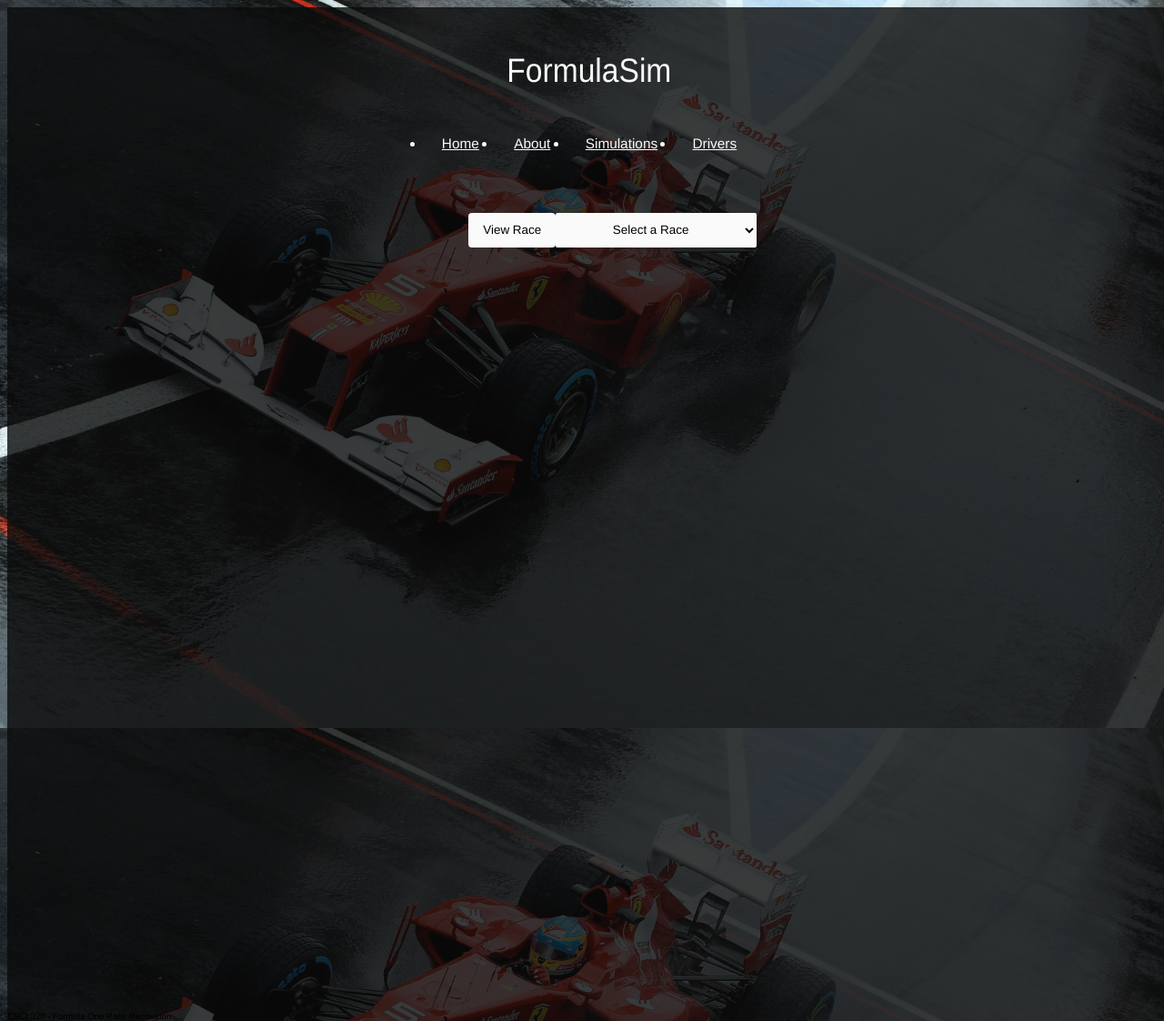
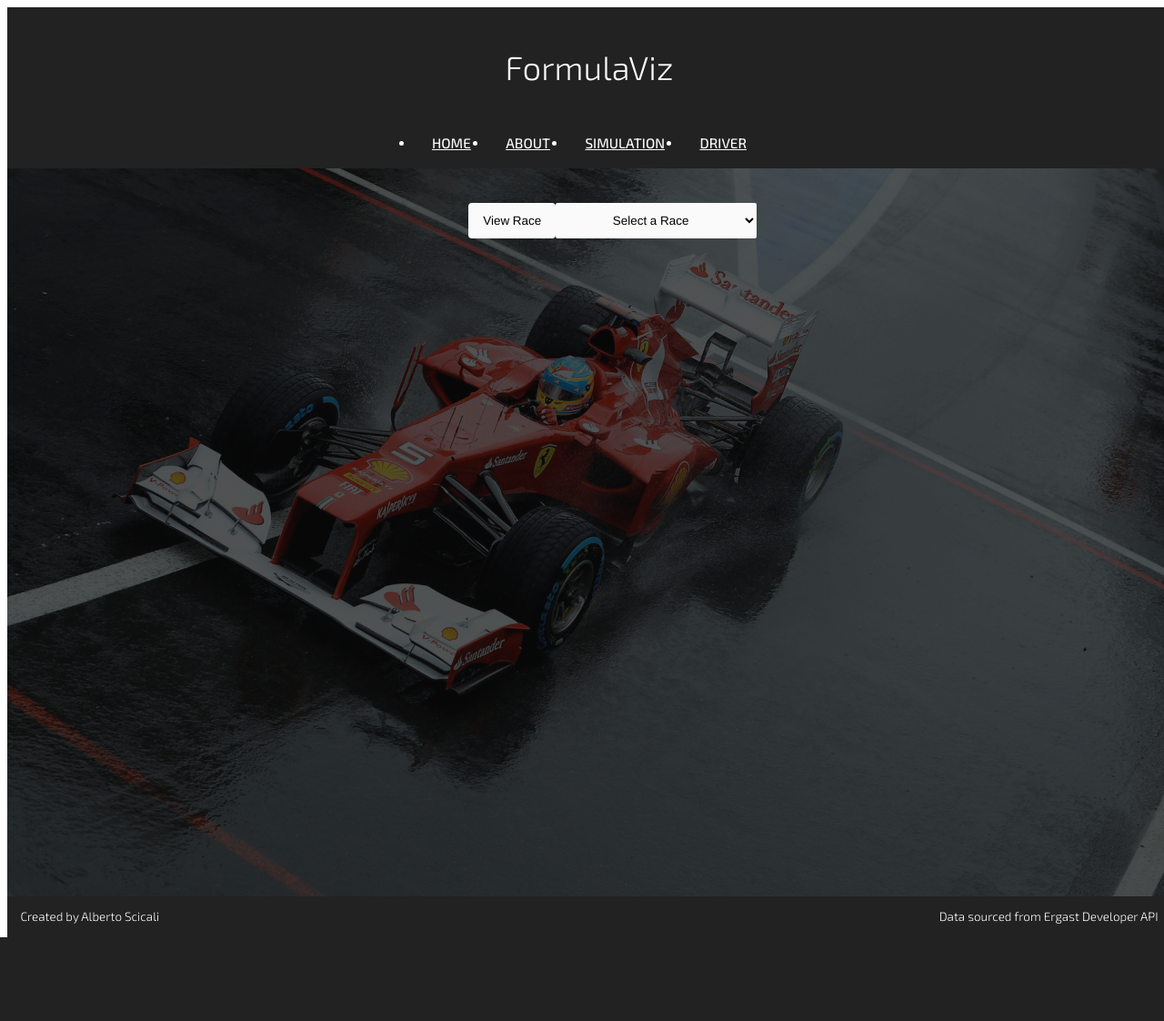
Before and after one commit to Ciccio99/FormulaSim, a Django app: page /simulations in a window 1280 px wide. Shown: the whole page at 91% size. After the commit the page ends 1030 px from the top, so only its background shows below. Run offline with Django 3.2, Linux system fonts and the light colour scheme; data that the repository does not hold is empty; parts of the project's set-up code (start-up, migrations or seed data) failed here and were passed over; some libraries are stand-ins or nearby versions.

Commit message:
Pretties stuff

```diff
--- a/formulaSite/formulaSim/static/formulaSim/driverStyle.css
+++ b/formulaSite/formulaSim/static/formulaSim/driverStyle.css
@@ -2,7 +2,6 @@
 .Patients-Container{
 	height: 100%;
 	width: 100%;
-	margin: 2rem auto 0 auto;
 	display: -webkit-box;      /* OLD - iOS 6-, Safari 3.1-6 */
 	display: -moz-box;         /* OLD - Firefox 19- (buggy but mostly works) */
 	display: -ms-flexbox;      /* TWEENER - IE 10 */
--- a/formulaSite/formulaSim/static/formulaSim/styles.css
+++ b/formulaSite/formulaSim/static/formulaSim/styles.css
@@ -1,49 +1,74 @@
 @import url('resetStyle.css');
-
+@import url(http://fonts.googleapis.com/css?family=Exo+2:400,500,700,300);
 
 
 html {
 	height: 100%;
 	width: 100%;
 	font-size: 60%;
-	font-family: "Helvetica Neu", Helvetica, Arial, sans-serif;
+	font-family: 'Exo 2', Helvetica, Arial, sans-serif;
+}
+
+h1{
+	font: normal 300 3.5rem 'Exo 2',Helvetica, Arial, sans-serif;
+	color: #FAFAFA;
+
+}
+
+h4{
+	font: normal 300 2rem 'Exo 2',Helvetica, Arial, sans-serif;
+	color: #FAFAFA;
+}
+
+header{
+	width: 100%;
+	background-color: rgba(10, 10, 10, .9);
+}
+
+body {
+	width: 100%;
+	height: 100%;
+
+}
+
+footer{
+	font: normal 300 1.4rem 'Exo 2',Helvetica, Arial, sans-serif;
+	color: #FAFAFA;
+	background-color: rgba(10, 10, 10, .9);
+	box-sizing: border-box;
+	padding: 1.5rem;
+}
+
+#Central_Content_Container{
+	width: 100%;
+	height: 100%;
 	background: url("images/f1_ferrari_bg.jpg") no-repeat center center fixed;
 	-webkit-background-size: cover;
 	-moz-background-size: cover;
 	-o-background-size: cover;
 	background-size: cover;
-
-
 }
 
-h1{
-	font: normal 300 3.5rem Helvetica, Arial, sans-serif;
-	color: #FAFAFA;
-
-}
-
-h4{
-	font: normal 300 2rem Helvetica, Arial, sans-serif;
-	color: #FAFAFA;
-}
-
-header{
-	width: 100%;
-
+.btn-transitions{
+	-webkit-transition: all 0.2s;
+  	-moz-transition: all 0.2s;
+  	-ms-transition: all 0.2s;
+  	-o-transition: all 0.2s;
+  	transition: all 0.2s;
 }
 
 
 
 .site-title-container{
-	font: normal 500 3.5rem Helvetica, Arial, sans-serif;
+
 	box-sizing: border-box;
-	padding: 3rem 2rem 1rem 2rem;
+	padding: 2rem 2rem 1rem 2rem;
 	margin: 0 auto 0 auto;
 	text-align: center;
 }
 
 .header-title{
-	transform: scaleY(1.1);
+	font: normal 300 3.8rem 'Exo 2', Arial, sans-serif;
 }
 
 .formulaSim-logo{
@@ -53,12 +78,9 @@ header{
 	display: inline-block;
 }
 
-header nav{
-	margin-bottom: 3rem;
-}
 
 .nav-menu-list{
-	font: normal 500 1.6rem Helvetica, Arial, sans-serif;
+	font: normal 500 1.6rem 'Exo 2', Arial, sans-serif;
 	color: #FAFAFA;
 	width: 40%;
 	margin: 0 auto 0 auto;
@@ -76,21 +98,22 @@ header nav{
 }
 
 .menu-list-button:hover{
-	color: #e6e6e6;
+	color: #7D7B7B;
 }
 
 
-body {
-	width: 100%;
-	background-color: rgba(10, 10, 10, .8);
-}
+
+
+
+
+
 
 .race-form-container{
 	width: 100%;
 	display: flex;
 	justify-content: center;
 	box-sizing: border-box;
-	padding: 1rem 2rem 2rem 2rem;
+	padding: 3rem 2rem 2rem 2rem;
 }
 
 .race-form-container h4{
@@ -128,6 +151,15 @@ body {
 	box-shadow: 0 0 8px rgba(255, 255, 255, 1);
 }
 
+.form-error-message{
+	font: normal 500 1.4rem Helvetica, Arial, sans-serif;
+	color: #FAFAFA;
+	width: 100%;
+	display: block;
+	text-align: center;
+	margin: .5rem 0 0 0;
+}
+
 .view-race-btn{
 	font: normal 500 1.4rem Helvetica, Arial, sans-serif;
 	background-color: #FAFAFA;
@@ -142,7 +174,7 @@ body {
 }
 
 .view-race-btn:hover{
-	background-color: #e6e6e6;
+	background-color: #7D7B7B;
 
 }
 
@@ -152,6 +184,11 @@ body {
 }
 
 
+.semi-transparent-div{
+	height: 100%;
+	background-color: rgba(10, 10, 10, .7);
+
+}
 
 .race-title-container{
 	color: #fafafa;
@@ -167,7 +204,7 @@ body {
 	box-sizing: border-box;
 	padding: 2rem;
 	margin: 0 auto 0 auto;
-	width: 26rem;
+	width: 36rem;
 	text-align: center;
 }
 .slider-holder label{
@@ -176,6 +213,26 @@ body {
 
 .slider-labels{
 	font: normal 500 1.4rem Helvetica, Arial, sans-serif;
+}
+
+.simulation-btns{
+	font: normal 500 1.4rem Helvetica, Arial, sans-serif;
+	background-color: #FAFAFA;
+	outline: none 0;
+	border: none;
+	border-radius: 4px;
+	box-sizing: border-box;
+	padding: 1rem;
+	cursor: pointer;
+	width: 8rem;
+	height: 4rem;
+	display: inline-block;
+	float: left;
+}
+
+.simulation-btns:hover{
+	color: #e6e6e6;
+
 }
 
 
@@ -233,3 +290,7 @@ body {
 	box-sizing: border-box;
 	padding: 2rem;
 }
+
+.source-footer{
+	float: right;
+}
--- a/formulaSite/formulaSim/templates/formulaSim/home.html
+++ b/formulaSite/formulaSim/templates/formulaSim/home.html
@@ -13,28 +13,31 @@
 		<header>
 
 			<div class='site-title-container'>
-				<h1 class='header-title'>FormulaSim</h1>
+				<h1 class='header-title'>FormulaViz</h1>
 			</div>
 			<nav>
 				<ul class='nav-menu-list'>
-					<li><a class='menu-list-button' href="/">Home</a></li>
-					<li><a class='menu-list-button' href="#">About</a></li>
-					<li><a class='menu-list-button' href="/simulations">Simulations</a></li>
-					<li><a class='menu-list-button' href="drivers">Drivers</a></li>
+					<li><a class='menu-list-button btn-transitions' href="/">HOME</a></li>
+					<li><a class='menu-list-button btn-transitions' href="#">ABOUT</a></li>
+					<li><a class='menu-list-button btn-transitions' href="/simulations">SIMULATION</a></li>
+					<li><a class='menu-list-button btn-transitions' href="drivers">DRIVER</a></li>
 				</ul>
 			</nav>
 		</header>
-		{% block mainContentBlock %}
-			<div id='Home_Content_Container'>
+		<div id='Central_Content_Container'>
+			{% block mainContentBlock %}
+			<h1>Reimagining F1 Visualizations & Data</h1>
+
+
+			{% endblock mainContentBlock %}
+		</div>
+		<footer>
+			<div class="inner">
+				<span class='authore-footer footer-content'>Created by Alberto Scicali</span>
+				<span class='source-footer footer-content'>Data sourced from Ergast Developer API</span>
 			</div>
-
-		{% endblock mainContentBlock %}
-
+    	</footer>
 	</body>
 
-	<footer>
-			<div class="inner">
-				CSCI 320 - Formula One Race Recreation
-			</div>
-    </footer>
+
 </html>
--- a/formulaSite/formulaSim/templates/formulaSim/raceSim.html
+++ b/formulaSite/formulaSim/templates/formulaSim/raceSim.html
@@ -8,21 +8,24 @@
 {% endblock extraLinksBlock %}
 
 {% block mainContentBlock %}
+	<div class='semi-transparent-div'>
 		<div class='race-form-container'>
 			<form class='get-race-form' method='POST' action="{% url 'formulaSim.views.raceSim' %}" enctype="multipart/form-data">
 				{% csrf_token %}
-			<span>{{ errorMessage }}</span>
+
 				<ul>
-				<li class='sim-form-items'><button class='view-race-btn' type="submit" name="submit" value="View Race">View Race</button></li>
+					<li class='sim-form-items'>
+						<button class='view-race-btn btn-transitions' type="submit" name="submit" value="View Race">View Race</button>
+					</li>
 					<li class='sim-form-items'>{{ the_form.selectRace }}</li>
-
 				</ul>
+				<span class='form-error-message'>{{ errorMessage }}</span>
 			</form>
 		</div>
 		<div class='main-content-container'>
 
 			<div class='race-info-container'>
-
+				{% if begin_simulation %}
 					{% if race %}
 
 						<div class='race-title-container'>
@@ -50,18 +53,23 @@
 
 				<div class='canvas-container'>
 
-			{% if begin_simulation %}
+
 						<div class='slider-holder'>
 							<label for=fader>Simulation Speed</label>
+							<button class='simulation-btns btn-transitions' type="button" name="button" value="Start" onclick='startSimulation()'>Start</button>
 							<span class='slider-labels'>Slow</span>
-					<input type=range min=1 max=10000 value=5000 id='sim-speed-slider' oninput="outputUpdate(value)">
+							<input type=range min=1 max=10000 value=1000 id='sim-speed-slider'>
 							<span class='slider-labels'>Fast</span>
 						</div>
-			{% endif %}
+
+
+
 
 					<canvas id="c" width="770" height="770">
 						Your browser does not support the HTML5 canvas.
 					</canvas>
+				{% endif %}
+			</div>
 		</div>
 	</div>
 	{% if begin_simulation %}
@@ -73,9 +81,8 @@
 
 			// List of color variables for racers to choose from
 			var driverColorSpectrum = ['#F8C677', '#5F7BB7', '#F34A35', '#B81C46', '#2DD692', '#F9E671', '#FFAC43',
-			'#F36B76',
-			'#FF005C', '#2DA570', '#FEBE18', '#FF6B00', '#F35260', '#FC000F', '#2DD070', '#7F89AE', '#F3427F', '#FF8943',
-			'#FF6600', '#E91229', '#FFA300', '#00A9B5', '#7512A7', '#2D6F70', '#D93445'
+			'#F36B76', '#FF005C', '#2DA570', '#FEBE18', '#FF6B00', '#F35260', '#FC000F', '#2DD070', '#7F89AE', '#F3427F',
+			'#FF8943', '#FF6600', '#E91229', '#FFA300', '#00A9B5', '#7512A7', '#2D6F70', '#D93445'
 			];
 
 			// Grabbing the WIDTH and HEIGHT from the canvas DOM
@@ -137,7 +144,7 @@
 						this.curSpeed = (this.lapLength / this.laptimes[this.curLap].milliseconds) * 1000;
 					}
 					*/
-					if(!this.retired && this.laptimes[this.curLap] != null){
+					if(!this.retired && this.laptimes[this.curLap - 1] != null){
 						this.circumSpeed = ((this.driverCircum / TOTAL_CIRCUIT_LAPS) / this.laptimes[this.curLap - 1].milliseconds);
 					}
 				};
@@ -192,13 +199,11 @@
 
 				this.checkLapped = function(){
 					//If the racer reaches the end of the track/canvas, move them to the start of the canvas
-
 					if(this.posAngle >= (LAP_ANGLE * this.curLap) - 90 && !this.retired){
 						this.curLap += 1;
 						this.checkPitted();
 						this.check_retired();
 						this.updateSpeed();
-
 					}
 				};
 
@@ -347,7 +352,6 @@
 
 				}
 				//simulation_drivers = orderOnGridPos(simulation_drivers);
-				console.log(simulation_drivers);
 			}
 
 
@@ -396,25 +400,34 @@
 
 	   		// Var to hold animation ID so that it can be cancelled when simulation
 	   		// is complete or paused
-	   		var animationID;
+	   		var animationID = null;
 	   		var raceInterval = null;
 	   		function draw(){
 				// Clears the canvas so that old stuff doesn't remain
 				ctx.clearRect(0,0, WIDTH, HEIGHT);
 
+				// Draws the background track
 				drawCircleTrack();
+
+				// Draws the track lap lines
 				drawLapLines();
 
-				//Move cars and draw them
+				// Loop through drivers to draw them
 				for(var i = 0; i < simulation_drivers.length; i++){
-					//simulation_drivers[i].move();
 					simulation_drivers[i].drawRacer();
 				}
-				animationID = requestAnimationFrame(draw);
+
+				// Checks to see if the racr is finished, if so stop all animations
+				// and calculations
 				if(isRaceFinished()){
 					window.cancelAnimationFrame(animationID);
 					clearInterval(raceInterval);
 				}
+				else{
+					animationID = requestAnimationFrame(draw);
+				}
+
+
 
 			}
 
@@ -426,13 +439,32 @@
 			}
 
 
-			window.onload = function(){
+			function startSimulation(){
 				//Creates drivers for simulation
 				create_drivers();
-
-				window.requestAnimationFrame(draw);
+				animationID = window.requestAnimationFrame(draw);
 				raceInterval = setInterval(function(){simulate();}, 1);
 
+			}
+
+			function pauseSimulation(){
+				if(animationID != null || raceInterval != null){
+					window.cancelAnimationFrame(animationID);
+					clearInterval(raceInterval);
+
+					animationID = null;
+					raceInterval = null;
+				}
+			}
+
+			function resumeSimulation(){
+				animationID = window.requestAnimationFrame(draw);
+				raceInterval = setInterval(function(){simulate();}, 1);
+			}
+
+			function restartSimulation(){
+				simulation_drivers.length = 0;
+				startSimulation();
 			}
 
 		</script>
--- a/formulaSite/formulaSim/views.py
+++ b/formulaSite/formulaSim/views.py
@@ -55,16 +55,14 @@ def raceSim(request):
 
 				dictionary.update({"race_results" : race_results})
 
-				# Getting a list of all driver IDs so that they can be used for filtering purposes
-				drivers_id  = []
+				# Getting a list of all drivers
 				drivers = []
 				for result in race_results:
 					drivers.append(Driver.objects.get(driverid=result.driverid))
-					drivers_id.append(result.driverid)
-				# Getting all drivers based on the driver IDs in the race
+
 				dictionary.update({"drivers" : drivers})
 
-
+				# Serializing the necessary data in json so that javascript can manipulate it
 				serialized_drivers = serializers.serialize("json", drivers)
 				dictionary.update({'serialized_drivers' : serialized_drivers})
 				serialized_laptimes = serializers.serialize("json", Laptime.objects.filter(raceid = zeRace.raceid))
@@ -82,7 +80,7 @@ def raceSim(request):
 				dictionary.update({'the_form' : form})
 				return render(request, 'formulaSim/raceSim.html', dictionary)
 			else:
-				errorMessage = "No race exists with the given parameters!"
+				errorMessage = "No race exists with the given parameters"
 		else:
 			errorMessage = "All Fields Must be filled out!"
 	#If request is not a POST
```
Also changed, not shown: 1 other file. Lines whose indentation alone changed are shown as unchanged.
